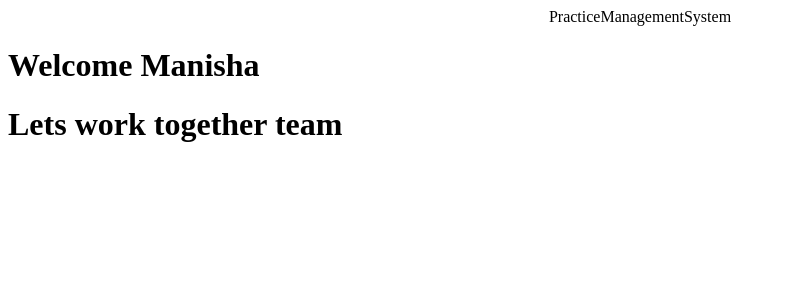
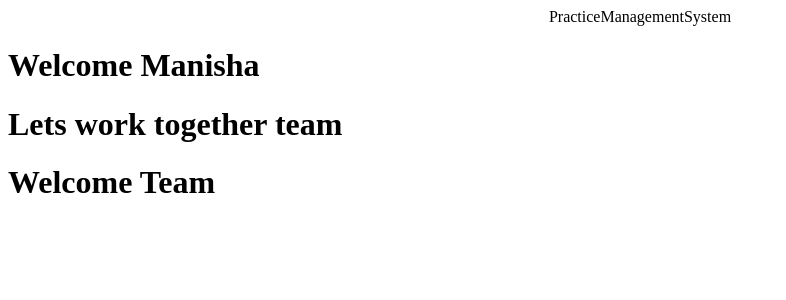
Before and after one commit to surajdhaygude/ImpactProject, an Angular app in the folder PracticeManagementSystem/: page / in a window 1280 px wide. Shown: the top 300 px of the page, without its empty margins (0-786 px from the left). Built offline with nearby package versions, Linux system fonts and the light colour scheme.

Commit message:
first commit

```diff
--- a/PracticeManagementSystem/src/app/app.component.html
+++ b/PracticeManagementSystem/src/app/app.component.html
@@ -3,5 +3,5 @@
 </div>
 <h1>Welcome Manisha </h1>
 <h1>Lets work together team</h1>
-
+<h1>Welcome Team</h1>
 <router-outlet></router-outlet>
```
